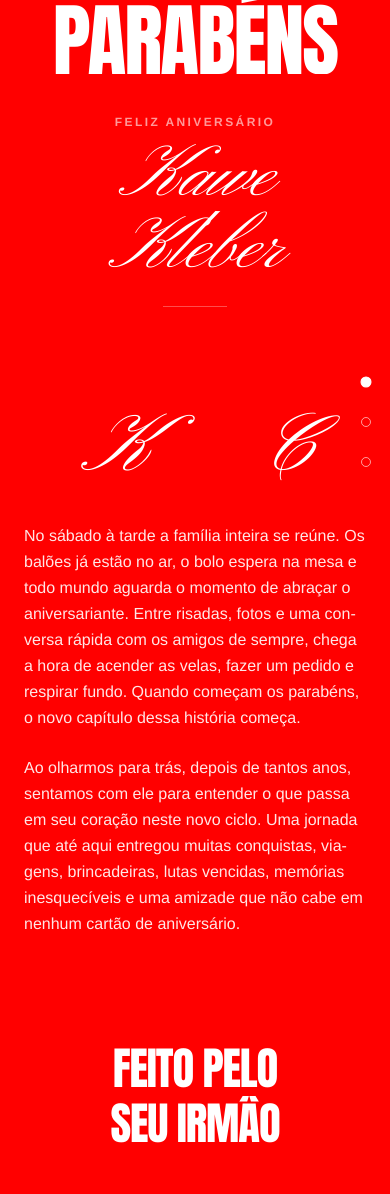
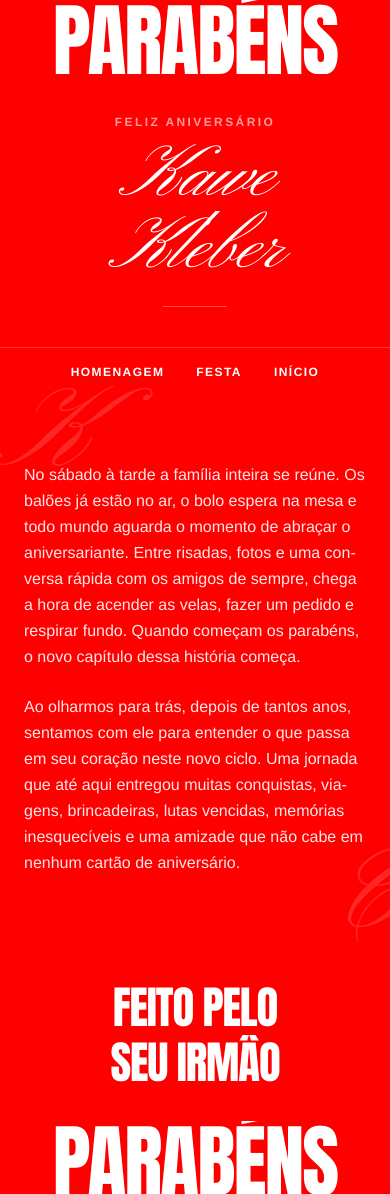
Before and after one commit to Izileth/_lp-coded, a React (Vite) app: page / in a window 390 px wide. Built offline with nearby package versions, Linux system fonts and the light colour scheme.

Commit message:
refactor: remove unused sections and improve animation logic for better performance

```diff
--- a/src/index.tsx
+++ b/src/index.tsx
@@ -1,5 +1,5 @@
 import { useRef, type FC } from "react";
-import { gsap, ScrollTrigger, SplitText, useGSAP } from "./lib/gsap";
+import { gsap, SplitText, useGSAP } from "./lib/gsap";
 
 
 /* ========================= EDITE AQUI ========================= */
@@ -18,13 +18,6 @@ const CONTENT = {
     "Ao olharmos para trás, depois de tantos anos, sentamos com ele para entender o que passa em seu coração neste novo ciclo. Uma jornada que até aqui entregou muitas conquistas, viagens, brincadeiras, lutas vencidas, memórias inesquecíveis e uma amizade que não cabe em nenhum cartão de aniversário.",
   ],
 };
-
-const SECTIONS = [
-  { id: "topo", label: "Início" },
-  { id: "homenagem", label: "Homenagem" },
-  { id: "festa", label: "Festa" },
-] as const;
-
 
 /* ============================================================== */
 
@@ -98,19 +91,6 @@ const GiantLine: FC<{ text: string }> = ({ text }) => (
   </span>
 );
 
-/* ------------------------------------------------------------------ */
-/*  Iniciais decorativas em script                                     */
-/* ------------------------------------------------------------------ */
-const Initial: FC<{ letter: string; side: "left" | "right" }> = ({ letter, side }) => (
-  <span
-    aria-hidden="true"
-    data-initial={side}
-    className="block select-none font-script text-[5rem] font-normal italic leading-none text-white sm:text-[7rem] md:text-[9rem] lg:text-[11rem]"
-  >
-    {letter}
-  </span>
-);
-
 const Appx: FC = () => {
   const root = useRef<HTMLElement>(null);
   const [left, right] = CONTENT.initials;
@@ -145,25 +125,6 @@ const Appx: FC = () => {
               el.querySelector<T>(s)!;
             const all = (s: string) => gsap.utils.toArray<HTMLElement>(s, el);
 
-            /* ===== Pontinhos laterais ===== */
-            const dots = all("a[data-dot]");
-            const setActive = (id: string) =>
-              dots.forEach((a) => {
-                const on = a.dataset.dot === id;
-                a.dataset.active = String(on);
-                if (on) a.setAttribute("aria-current", "true");
-                else a.removeAttribute("aria-current");
-              });
-
-            SECTIONS.forEach(({ id }) =>
-              ScrollTrigger.create({
-                trigger: `#${id}`,
-                start: "top 50%",
-                end: "bottom 50%",
-                onToggle: (self) => self.isActive && setActive(id),
-              }),
-            );
-
             /* ===== Rolagem suave para âncoras ===== */
             const onClick = (e: MouseEvent) => {
               const a = (e.target as HTMLElement).closest<HTMLAnchorElement>('a[href^="#"]');
@@ -175,7 +136,7 @@ const Appx: FC = () => {
               gsap.to(window, {
                 scrollTo: { y: target, autoKill: true },
                 duration: reduce ? 0 : 1.2,
-                ease: "poster",
+                ease: "power2.inOut",
                 onComplete: () => {
                   history.pushState(null, "", `#${id}`);
                   target.focus({ preventScroll: true });
@@ -185,10 +146,9 @@ const Appx: FC = () => {
             document.addEventListener("click", onClick);
             const cleanup = () => document.removeEventListener("click", onClick);
 
-            // Movimento reduzido: tudo estático e legível
             if (reduce) return cleanup;
 
-            /* ===== 1 · ABERTURA — hero name + PARABÉNS top ===== */
+            /* ===== 1 · ABERTURA — PARABÉNS top + nome ===== */
             const navSplit = SplitText.create(all("[data-nav] a"), {
               type: "lines",
               mask: "lines",
@@ -196,103 +156,111 @@ const Appx: FC = () => {
             });
 
             gsap
-              .timeline({ defaults: { ease: "editorial" } })
+              .timeline({ defaults: { ease: "power3.out" } })
               .from(one("[data-sliver='top'] [data-word]"), {
                 yPercent: 105,
                 duration: 1.4,
-                ease: "poster",
+                ease: "power4.out",
               }, 0.1)
-              // Nome do aniversariante: fade + rise
               .from(one("[data-hero-name]"), {
                 yPercent: 40,
                 opacity: 0,
                 duration: 1.1,
-                ease: "poster",
+                ease: "power3.out",
               }, 0.3)
-              // Links da nav
               .from(navSplit.lines, { yPercent: 110, duration: 0.9, stagger: 0.08 }, 0.8);
 
-            /* ===== 2 · HOMENAGEM ===== */
+            /* ===== 2 · HOMENAGEM — scrub progressivo ===== */
             const homenagem = one("#homenagem");
 
-            /*
-             * FIX: o layout duplica as iniciais (uma visível no md+, outra no mobile).
-             * querySelector retorna o primeiro no DOM — que pode estar hidden.
-             * Pegamos o nó visível no breakpoint atual via offsetParent.
-             */
-            const pickVisible = (sel: string): HTMLElement => {
-              const nodes = gsap.utils.toArray<HTMLElement>(sel, el);
-              return nodes.find((n) => n.offsetParent !== null) ?? nodes[0];
-            };
-            const leftInitial  = pickVisible("[data-initial='left']");
-            const rightInitial = pickVisible("[data-initial='right']");
-            const OPEN = "inset(-30% -30% -30% -30%)";
-
+            // Iniciais: animam conforme o scroll entra na seção (scrub)
+            all("[data-initial]").forEach((node) => {
+              const side = (node as HTMLElement).dataset.initial;
+              const fromX = side === "left" ? "-8vw" : "8vw";
               gsap.fromTo(
-              leftInitial,
-              { clipPath: "inset(-30% 100% -30% -30%)", x: "-6vw" },
+                node,
+                { opacity: 0, x: fromX },
                 {
-                clipPath: OPEN,
+                  opacity: 1,
                   x: 0,
-                duration: 1.6,
-                ease: "poster",
-                scrollTrigger: { trigger: homenagem, start: "top 75%", once: true },
+                  ease: "none",
+                  scrollTrigger: {
+                    trigger: homenagem,
+                    start: "top 90%",
+                    end: "top 30%",
+                    scrub: 1.2,
+                  },
                 },
               );
-            gsap.fromTo(
-              rightInitial,
-              { clipPath: "inset(-30% -30% -30% 100%)", x: "6vw" },
-              {
-                clipPath: OPEN,
-                x: 0,
-                duration: 1.6,
-                delay: 0.12,
-                ease: "poster",
-                scrollTrigger: { trigger: homenagem, start: "top 75%", once: true },
-              },
-            );
+            });
 
-            // Parallax só no desktop e bem discreto
+            // Parallax vertical nas iniciais do desktop (discreto)
             if (wide) {
-              gsap.to(leftInitial, {
-                yPercent: -10,
+              all("[data-initial='left']").forEach((node) =>
+                gsap.to(node, {
+                  yPercent: -12,
                   ease: "none",
                   scrollTrigger: { trigger: homenagem, start: "top bottom", end: "bottom top", scrub: true },
-              });
-              gsap.to(rightInitial, {
-                yPercent: 10,
+                }),
+              );
+              all("[data-initial='right']").forEach((node) =>
+                gsap.to(node, {
+                  yPercent: 12,
                   ease: "none",
                   scrollTrigger: { trigger: homenagem, start: "top bottom", end: "bottom top", scrub: true },
-              });
+                }),
+              );
             }
 
-            // Parágrafos linha a linha (re-divide ao redimensionar)
+            // Parágrafos: cada linha sobe conforme o scroll avança (scrub progressivo)
             SplitText.create(all("[data-para]"), {
               type: "lines",
               mask: "lines",
               maskClass: "split-mask",
               autoSplit: true,
               onSplit: (self) =>
-                gsap.from(self.lines, {
-                  yPercent: 110,
-                  duration: 1.1,
-                  ease: "editorial",
-                  stagger: 0.04,
-                  scrollTrigger: { trigger: homenagem, start: "top 70%", once: true },
-                }),
+                self.lines.forEach((line, i) =>
+                  gsap.fromTo(
+                    line,
+                    { yPercent: 110, opacity: 0 },
+                    {
+                      yPercent: 0,
+                      opacity: 1,
+                      ease: "none",
+                      scrollTrigger: {
+                        trigger: line,
+                        start: "top 95%",
+                        end: "top 55%",
+                        scrub: 0.8 + i * 0.05,
+                      },
+                    },
+                  ),
+                ),
             });
 
-            /* ===== 3 · FESTA ===== */
+            /* ===== 3 · FESTA — headline scrub ===== */
             const festa = one("#festa");
 
-            gsap.from(all("[data-line-inner]"), {
-              yPercent: 110,
-              duration: 1.3,
-              ease: "editorial",
-              stagger: 0.12,
-              scrollTrigger: { trigger: festa, start: "top 70%", once: true },
+            // Cada linha do headline: sobe com scrub individual
+            all("[data-line-inner]").forEach((inner, i) => {
+              gsap.fromTo(
+                inner,
+                { yPercent: 110, opacity: 0 },
+                {
+                  yPercent: 0,
+                  opacity: 1,
+                  ease: "none",
+                  scrollTrigger: {
+                    trigger: festa,
+                    start: "top 85%",
+                    end: `top ${45 - i * 10}%`,
+                    scrub: 1,
+                  },
+                },
+              );
             });
 
+            // Slide horizontal das linhas com scrub
             const slide = wide ? 8 : 4;
             all("[data-line]").forEach((line, i) => {
               gsap.fromTo(
@@ -306,13 +274,14 @@ const Appx: FC = () => {
               );
             });
 
+            // PARABÉNS rodapé sobe com scrub
             gsap.fromTo(
               one("[data-sliver='bottom'] [data-word]"),
-              { yPercent: 100 },
+              { yPercent: 60 },
               {
                 yPercent: 0,
                 ease: "none",
-                scrollTrigger: { trigger: festa, start: "top 70%", end: "bottom bottom", scrub: true },
+                scrollTrigger: { trigger: festa, start: "top 80%", end: "bottom bottom", scrub: true },
               },
             );
 
@@ -338,31 +307,6 @@ const Appx: FC = () => {
       className="w-full overflow-x-hidden bg-brand text-white"
     >
       {/* ════════════════════════════════════════
-          INDICADOR LATERAL DE SEÇÃO (pontinhos)
-          ════════════════════════════════════════ */}
-      <nav
-        aria-label="Seções"
-        className="fixed right-3 top-1/2 z-50 -translate-y-1/2 md:right-5"
-      >
-        <ul className="flex flex-col gap-4">
-          {SECTIONS.map(({ id, label }, i) => (
-            <li key={id}>
-              <a
-                href={`#${id}`}
-                data-dot={id}
-                data-active={i === 0}
-                aria-label={label}
-                aria-current={i === 0 ? "true" : undefined}
-                className="group flex h-6 w-6 items-center justify-center focus-visible:outline-none"
-              >
-                <span className="block h-2.5 w-2.5 rounded-full border border-white/60 bg-transparent transition-all duration-300 group-hover:border-white group-hover:scale-110 group-focus-visible:ring-2 group-focus-visible:ring-white group-data-[active=true]:border-white group-data-[active=true]:bg-white group-data-[active=true]:scale-110" />
-              </a>
-            </li>
-          ))}
-        </ul>
-      </nav>
-
-      {/* ════════════════════════════════════════
           SEÇÃO 1 · INÍCIO — Hero com nome do aniversariante
           ════════════════════════════════════════ */}
       <section id="topo" tabIndex={-1} data-hide className="focus:outline-none">
@@ -372,41 +316,27 @@ const Appx: FC = () => {
 
         {/* ── Hero central: nome em fonte script ── */}
         <div className="flex flex-col items-center gap-3 px-6 py-10 text-center md:gap-5 md:py-14 lg:py-20">
-          {/* Rótulo discreto acima */}
           <p className="font-sans text-xs font-semibold uppercase tracking-[0.2em] text-white/60 sm:text-sm">
             Feliz Aniversário
           </p>
-
-          {/* Nome — fonte script grande, animado pelo GSAP */}
           <h1
             data-hero-name
             className="font-script text-[4.5rem] font-normal italic leading-none text-white sm:text-[6rem] md:text-[8rem] lg:text-[10rem] xl:text-[12rem]"
           >
             {CONTENT.name}
           </h1>
-
-          {/* Separador decorativo */}
           <div className="mt-2 h-px w-16 bg-white/30 md:w-24" />
         </div>
 
-        {/* ── Navegação compacta abaixo do hero ──
-
+        {/* ── Nav ── */}
         <div className="border-t border-white/20">
           <nav data-nav aria-label="Principal">
-            <ul
-              className={`flex items-center justify-center gap-8 px-6 py-4 sm:gap-12 md:gap-16 md:py-5 ${NAV_ITEM} ${MASK_PAD}`}
-            >
+            <ul className={`flex items-center justify-center gap-8 px-6 py-4 font-sans text-xs font-semibold uppercase tracking-[0.12em] text-white sm:gap-12 sm:text-sm md:gap-16 md:py-5 md:text-base ${MASK_PAD}`}>
               {CONTENT.nav.map((item) => (
                 <li key={item.label}>
                   <a
                     href={item.href}
-                    className={[
-                      "relative inline-block pb-0.5",
-                      "after:absolute after:bottom-0 after:left-0 after:h-px after:w-full",
-                      "after:origin-left after:scale-x-0 after:bg-white",
-                      "after:transition-transform after:duration-300",
-                      "hover:after:scale-x-100 focus-visible:outline-none focus-visible:after:scale-x-100",
-                    ].join(" ")}
+                    className="relative inline-block pb-0.5 after:absolute after:bottom-0 after:left-0 after:h-px after:w-full after:origin-left after:scale-x-0 after:bg-white after:transition-transform after:duration-300 hover:after:scale-x-100 focus-visible:outline-none focus-visible:after:scale-x-100"
                   >
                     {item.label}
                   </a>
@@ -415,8 +345,6 @@ const Appx: FC = () => {
             </ul>
           </nav>
         </div>
-
-        */}
       </section>
 
       {/* ════════════════════════════════════════
@@ -429,30 +357,48 @@ const Appx: FC = () => {
         className="focus:outline-none"
       >
         {/*
-         * Layout:
-         *  Mobile  → tudo empilhado: iniciais em linha, depois parágrafos
-         *  Tablet+ → grade 3 colunas: [inicial] [texto] [inicial]
+         * LAYOUT MOBILE: a seção tem position:relative e as iniciais ficam
+         * absolutas atrás do texto — decorativas, espalhadas pelos cantos,
+         * com baixa opacidade para não disputar foco com o conteúdo.
+         *
+         * LAYOUT md+: grid 3 colunas normal [inicial · texto · inicial].
          */}
-        <div className="mx-auto max-w-7xl px-6 py-16 md:px-10 md:py-24 lg:px-16 lg:py-32">
+        <div className="relative mx-auto max-w-7xl px-6 py-16 md:px-10 md:py-24 lg:px-16 lg:py-32">
 
-          {/* Grid externo */}
+          {/* ── Iniciais decorativas no mobile (absolutas, atrás do texto) ── */}
+          {/* Canto superior esquerdo */}
+          <span
+            aria-hidden="true"
+            data-initial="left"
+            className="pointer-events-none absolute -top-4 -left-2 select-none font-script text-[7rem] font-normal italic leading-none text-white/15 md:hidden"
+          >
+            {left}
+          </span>
+          {/* Canto inferior direito */}
+          <span
+            aria-hidden="true"
+            data-initial="right"
+            className="pointer-events-none absolute -bottom-4 -right-2 select-none font-script text-[7rem] font-normal italic leading-none text-white/15 md:hidden"
+          >
+            {right}
+          </span>
+
+          {/* ── Grid para md+ (iniciais visíveis nas laterais) ── */}
           <div className="grid grid-cols-1 gap-10 md:grid-cols-[minmax(0,1fr)_minmax(0,2.5fr)_minmax(0,1fr)] md:items-center md:gap-8 lg:gap-14">
 
             {/* Inicial esquerda — só no md+ */}
-            <div className="hidden md:flex md:justify-center md:items-center">
-              <Initial letter={left} side="left" />
+            <div className="hidden md:flex md:items-center md:justify-center">
+              <span
+                aria-hidden="true"
+                data-initial="left"
+                className="block select-none font-script text-[9rem] font-normal italic leading-none text-white lg:text-[11rem]"
+              >
+                {left}
+              </span>
             </div>
 
-            {/* Coluna central: iniciais mobile + parágrafos */}
-            <div className="flex flex-col gap-8">
-              {/* Iniciais em mobile: exibidas horizontalmente acima do texto */}
-              <div className="flex items-center justify-around md:hidden">
-                <Initial letter={left} side="left" />
-                <Initial letter={right} side="right" />
-              </div>
-
-              {/* Parágrafos */}
-              <div data-paras className="flex flex-col gap-6">
+            {/* Parágrafos centrais */}
+            <div data-paras className="relative z-10 flex flex-col gap-6">
               {CONTENT.paragraphs.map((text) => (
                 <p
                   key={text}
@@ -463,11 +409,16 @@ const Appx: FC = () => {
                 </p>
               ))}
             </div>
-            </div>
 
             {/* Inicial direita — só no md+ */}
-            <div className="hidden md:flex md:justify-center md:items-center">
-              <Initial letter={right} side="right" />
+            <div className="hidden md:flex md:items-center md:justify-center">
+              <span
+                aria-hidden="true"
+                data-initial="right"
+                className="block select-none font-script text-[9rem] font-normal italic leading-none text-white lg:text-[11rem]"
+              >
+                {right}
+              </span>
             </div>
           </div>
         </div>
@@ -482,7 +433,6 @@ const Appx: FC = () => {
         data-hide
         className="focus:outline-none"
       >
-        {/* Headline "NO SEU / GRANDE DIA" — centrado, sem overflow */}
         <div className="overflow-hidden px-4 pt-10 pb-6 text-center md:pt-16 md:pb-10">
           <h2 className="inline-block">
             {CONTENT.headline.map((line) => (
@@ -491,6 +441,7 @@ const Appx: FC = () => {
           </h2>
         </div>
 
+        <Sliver text={CONTENT.cropped} edge="bottom" />
       </section>
     </main>
   );
```
Lines whose indentation alone changed are shown as unchanged.
